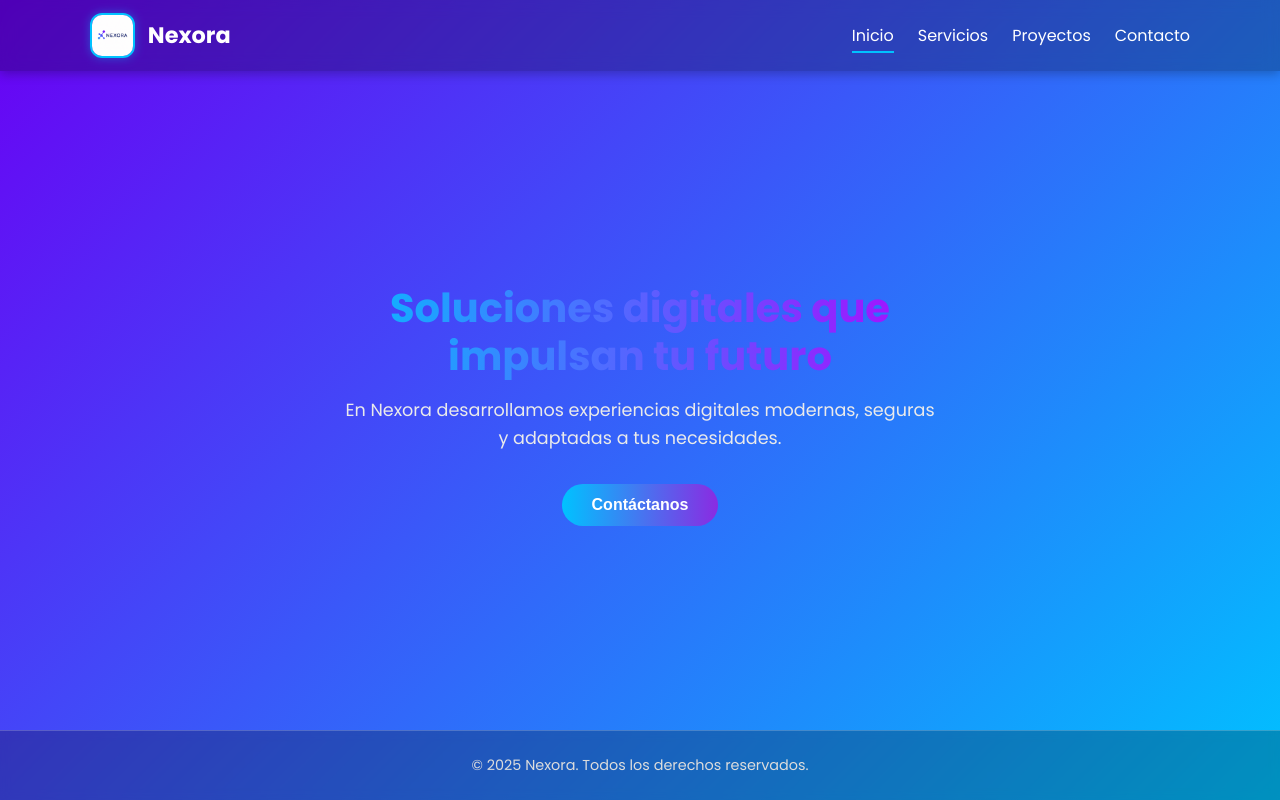
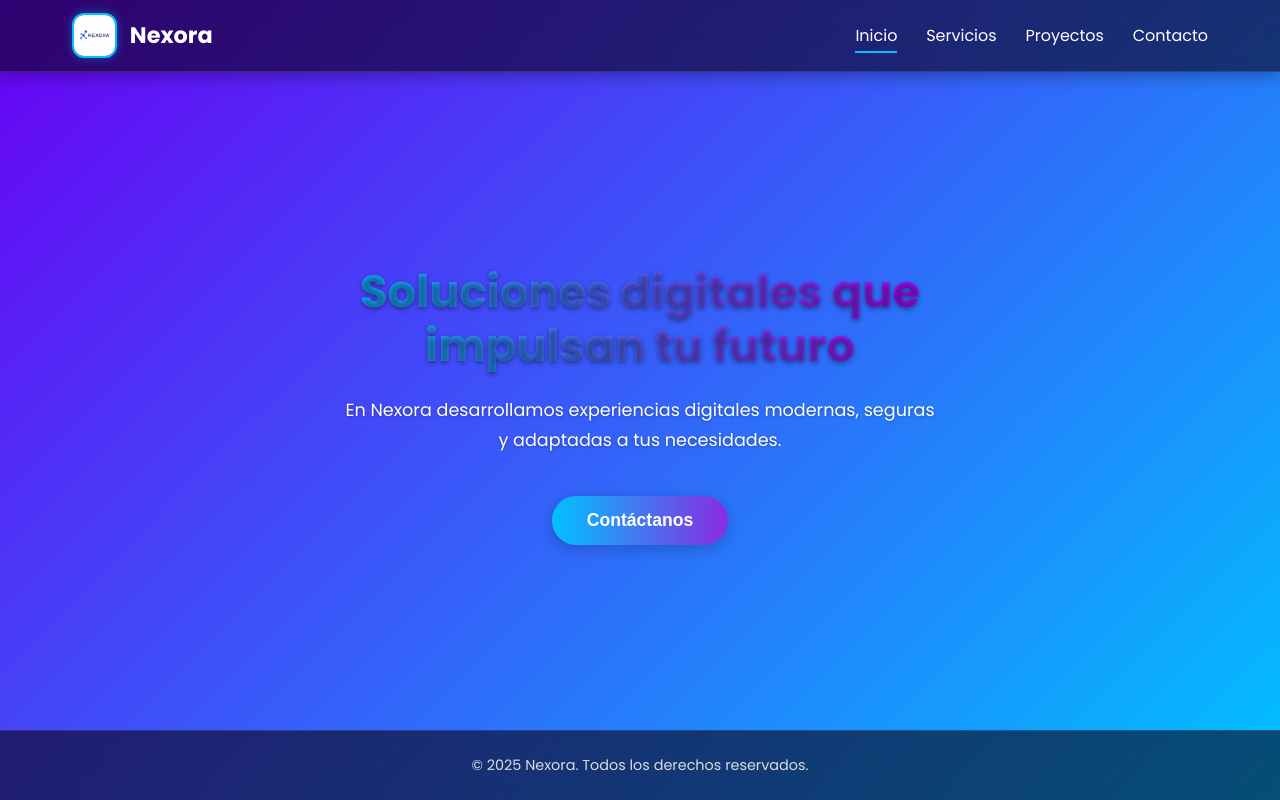
Before and after one commit to equiponexora/zynetra, a website: page public/index.html in a window 1280 px wide. Drawn offline with Linux system fonts and the light colour scheme.

Commit message:
Nueva version con mejoras de Nexora

```diff
--- a/public/style.css
+++ b/public/style.css
@@ -12,6 +12,7 @@ html, body {
 body {
   font-family: 'Poppins', sans-serif;
   background: linear-gradient(135deg, #6a00f4, #00c2ff);
+  background-attachment: fixed; /* Fija el fondo para que no se mueva con el scroll */
   color: #fff;
   text-align: center;
   display: flex;
@@ -21,24 +22,28 @@ body {
 
 /* === Encabezado === */
 .main-header {
-  background: rgba(0, 0, 0, 0.25);
-  backdrop-filter: blur(8px);
-  -webkit-backdrop-filter: blur(8px); /* Para compatibilidad con Safari */
-  box-shadow: 0 3px 10px rgba(0, 0, 0, 0.25);
-  padding: 0.8rem 2rem;
+  /* Fondo más oscuro y con más desenfoque */
+  background: rgba(10, 2, 28, 0.6);
+  backdrop-filter: blur(12px);
+  -webkit-backdrop-filter: blur(12px); /* Para compatibilidad con Safari */
+  box-shadow: 0 4px 15px rgba(0, 0, 0, 0.3);
+  padding: 0.8rem 0; /* Se elimina el padding lateral para que el container lo controle */
   position: fixed;
   width: 100%;
   top: 0;
   left: 0;
   z-index: 100;
+  border-bottom: 1px solid rgba(255, 255, 255, 0.1);
 }
 
 .header-container {
   display: flex;
-  justify-content: space-between;
+  justify-content: space-between; /* Empuja el logo a la izquierda y el nav a la derecha */
   align-items: center;
-  max-width: 1100px;
-  margin: 0 auto;
+  width: 100%;
+  max-width: 1200px; /* Limita el ancho máximo del contenido */
+  margin: 0 auto; /* Centra el contenido */
+  padding: 0 2rem; /* Espaciado en los bordes para que no se pegue */
 }
 
 /* === Logo y nombre === */
@@ -67,14 +72,14 @@ body {
 /* === Navegación === */
 .nav {
   display: flex;
-  gap: 1.5rem;
+  gap: 1.8rem;
 }
 
 .nav a {
   color: #fff;
   text-decoration: none;
   font-weight: 500;
-  transition: color 0.3s, transform 0.3s;
+  transition: color 0.3s; /* Animación de color suave, sin saltos */
   position: relative;
   padding: 5px 0;
 }
@@ -97,7 +102,7 @@ body {
 
 .nav a:hover {
   color: #00c2ff;
-  transform: translateY(-2px);
+  /* Se elimina el transform para evitar el "bug" visual */
 }
 
 /* === Menú móvil === */
@@ -108,7 +113,7 @@ body {
   color: #fff;
   background: none;
   border: none;
-  z-index: 110; /* Para que esté por encima del menú */
+  z-index: 110;
 }
 
 /* Clase para accesibilidad (ocultar visualmente) */
@@ -126,12 +131,12 @@ body {
 
 /* === Sección principal === */
 .hero {
-  flex-grow: 1; /* Hace que esta sección ocupe el espacio disponible */
+  flex-grow: 1;
   display: flex;
   align-items: center;
   justify-content: center;
   padding: 2rem 1rem;
-  margin-top: 80px; /* Espacio para el header fijo */
+  margin-top: 80px;
 }
 
 .hero-content {
@@ -139,47 +144,53 @@ body {
 }
 
 .hero-title {
-  font-size: 2.5rem;
+  font-size: 2.8rem;
   font-weight: 700;
   background: linear-gradient(90deg, #00c2ff, #b300ff);
   background-clip: text;
   -webkit-background-clip: text;
   -webkit-text-fill-color: transparent;
-  margin-bottom: 1rem;
+  margin-bottom: 1.5rem;
   line-height: 1.2;
+  /* Sombra para que el texto resalte más */
+  text-shadow: 0 2px 5px rgba(0, 0, 0, 0.4);
 }
 
 .hero-desc {
   font-size: 1.1rem;
   max-width: 600px;
-  margin: 0 auto 2rem;
-  line-height: 1.6;
-  color: #eaeaea;
+  margin: 0 auto 2.5rem;
+  line-height: 1.7;
+  /* Color blanco puro para máximo contraste y legibilidad */
+  color: #ffffff;
+  text-shadow: 0 1px 3px rgba(0, 0, 0, 0.3);
 }
 
 .cta-btn {
   background: linear-gradient(90deg, #00c2ff, #8a2be2);
   color: #fff;
   border: none;
-  padding: 12px 30px;
+  padding: 14px 35px;
   border-radius: 30px;
-  font-size: 1rem;
+  font-size: 1.1rem;
   font-weight: 600;
   cursor: pointer;
   transition: transform 0.2s, box-shadow 0.2s;
+  box-shadow: 0 4px 15px rgba(0, 0, 0, 0.2);
 }
 
 .cta-btn:hover {
   transform: scale(1.05);
-  box-shadow: 0 0 20px rgba(0, 194, 255, 0.6);
+  box-shadow: 0 0 25px rgba(0, 194, 255, 0.7);
 }
 
 /* === Pie de página === */
 .footer {
-  background: rgba(0, 0, 0, 0.25);
-  backdrop-filter: blur(5px);
-  -webkit-backdrop-filter: blur(5px);
-  border-top: 1px solid rgba(255, 255, 255, 0.2);
+  /* Mismo fondo oscuro y con desenfoque que el encabezado */
+  background: rgba(10, 2, 28, 0.6);
+  backdrop-filter: blur(12px);
+  -webkit-backdrop-filter: blur(12px);
+  border-top: 1px solid rgba(255, 255, 255, 0.1);
   padding: 1.5rem;
   font-size: 0.9rem;
   color: #dcdcdc;
@@ -190,8 +201,8 @@ body {
 
 /* === Media Query para Responsividad (Tablets y Móviles) === */
 @media (max-width: 768px) {
-  .main-header {
-    padding: 0.5rem 1rem;
+  .header-container {
+    padding: 0 1rem; /* Menos padding en los lados para pantallas pequeñas */
   }
 
   .brand-name {
@@ -202,38 +213,35 @@ body {
     display: none;
     flex-direction: column;
     position: absolute;
-    top: 100%; /* Se alinea justo debajo del header */
+    top: 100%;
     left: 0;
     background: rgba(15, 12, 41, 0.95);
     backdrop-filter: blur(10px);
     -webkit-backdrop-filter: blur(10px);
     width: 100%;
     text-align: center;
-    padding: 1.5rem 0;
+    padding: 2rem 0;
     gap: 1.5rem;
-    border-bottom-left-radius: 15px;
-    border-bottom-right-radius: 15px;
   }
 
   .nav.show {
-    display: flex; /* Se muestra al hacer clic */
+    display: flex;
   }
 
   .menu-toggle {
-    display: block; /* El botón hamburguesa se hace visible */
+    display: block;
   }
 
-  /* Ajustes en la sección hero para móviles */
   .hero {
-    margin-top: 70px; /* Se ajusta el margen para el header */
+    margin-top: 70px;
     padding: 1rem;
   }
 
   .hero-title {
-    font-size: 2rem; /* Título más pequeño para mejor lectura */
+    font-size: 2.2rem;
   }
 
   .hero-desc {
-    font-size: 1rem; /* Descripción ligeramente más pequeña */
+    font-size: 1rem;
   }
 }
```
